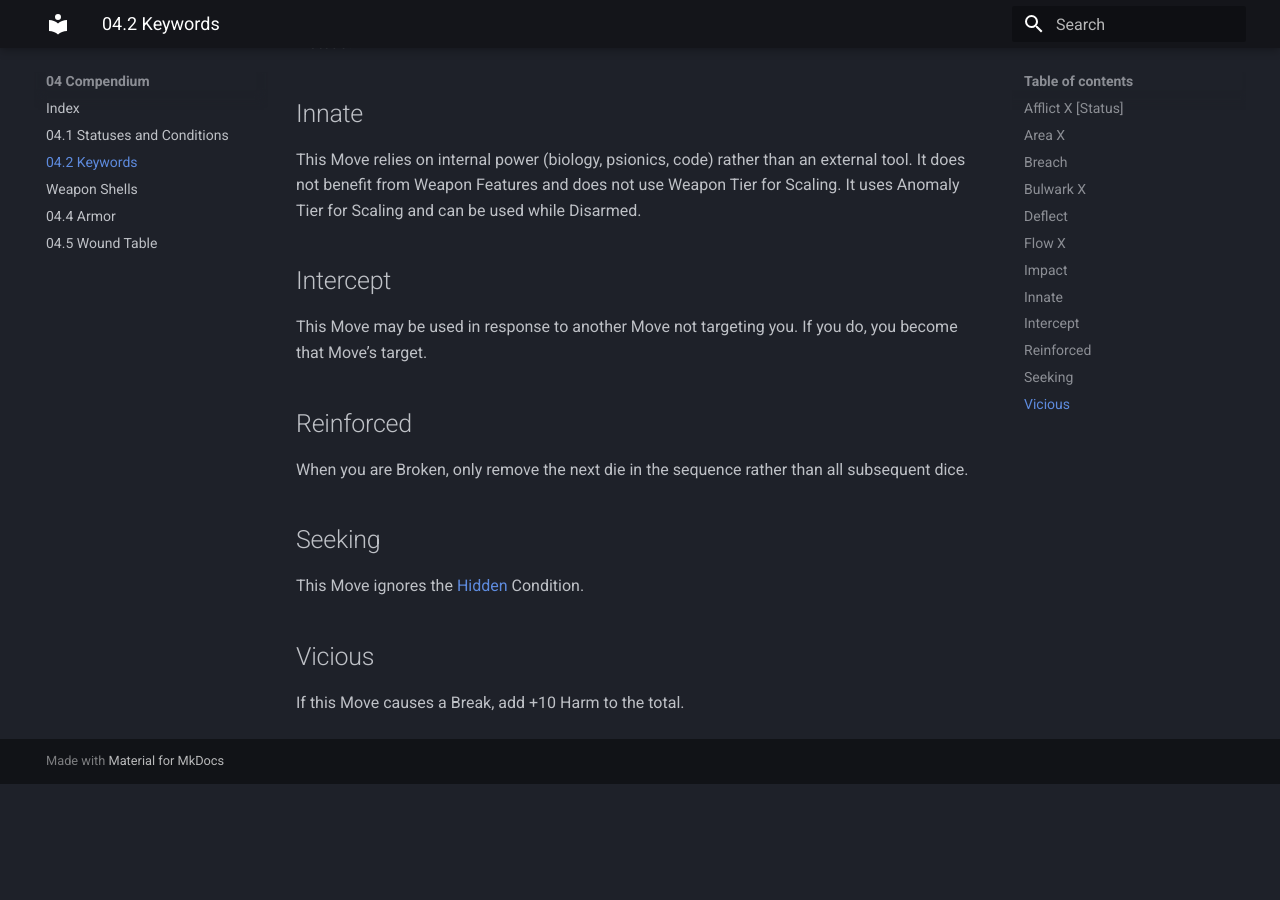
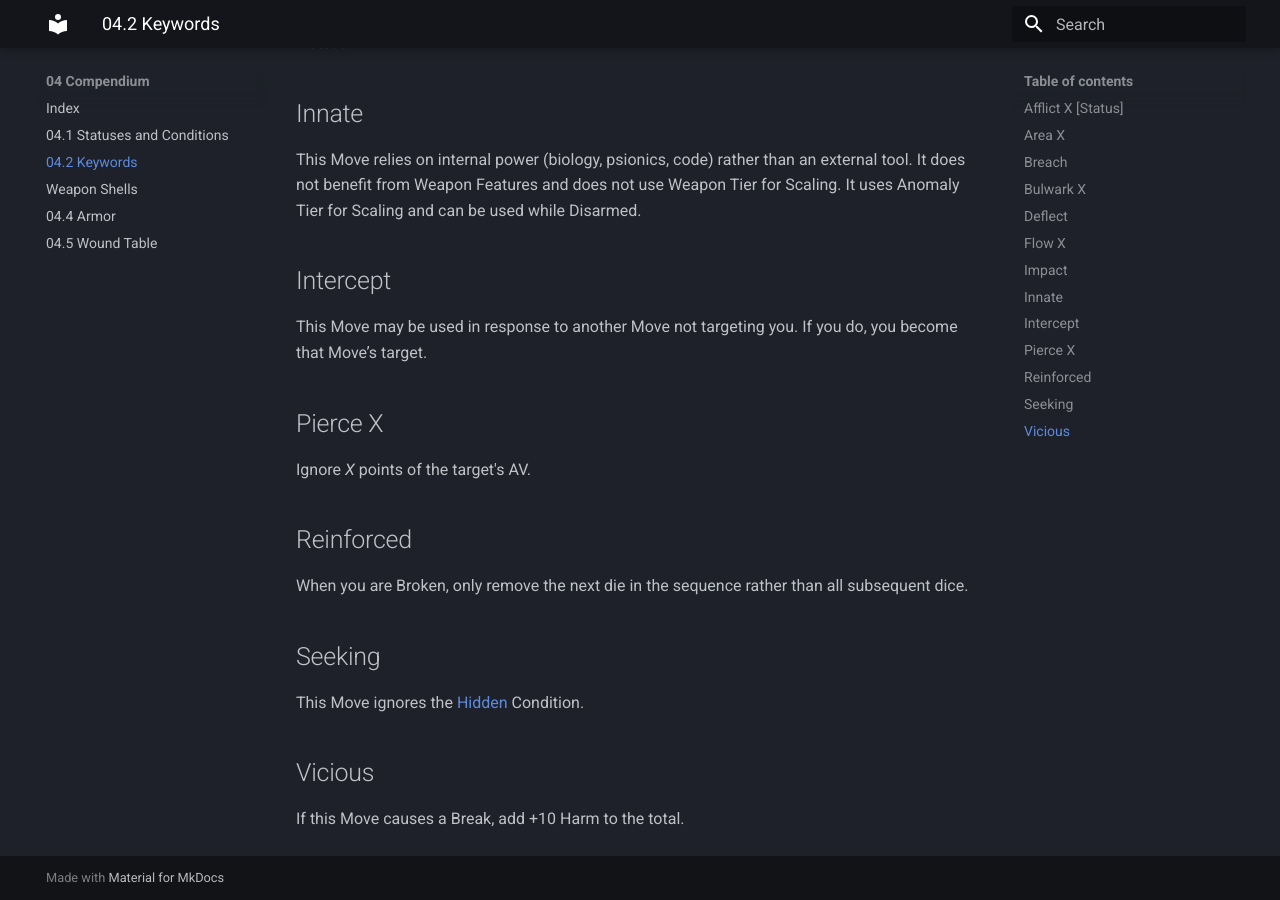
Before and after one commit to Bonfou/LimboRPG, an MkDocs documentation site: the page built from docs/04_Compendium/04.2_Keywords.md, in a window 1280 px wide and 900 px high, scrolled down 1025 px. Built offline with MkDocs 1.6.1 and Material for MkDocs 9.7.7, drawn with Linux system fonts in a browser that asks for light colours; before the commit the page ends 1809 px from its top, so only the background shows below that.

Commit message:
Add Pierce

```diff
--- a/docs/04_Compendium/04.2_Keywords.md
+++ b/docs/04_Compendium/04.2_Keywords.md
@@ -16,6 +16,8 @@ If this Move deals 0 Harm, the target loses 1 EP. If the target has no EP, they
 This Move relies on internal power (biology, psionics, code) rather than an external tool. It does not benefit from Weapon Features and does not use Weapon Tier for Scaling. It uses Anomaly Tier for Scaling and can be used while Disarmed.
 ## Intercept
 This Move may be used in response to another Move not targeting you. If you do, you become that Move’s target.
+## Pierce X
+Ignore *X* points of the target's AV.
 ## Reinforced
 When you are Broken, only remove the next die in the sequence rather than all subsequent dice.
 ## Seeking
```
